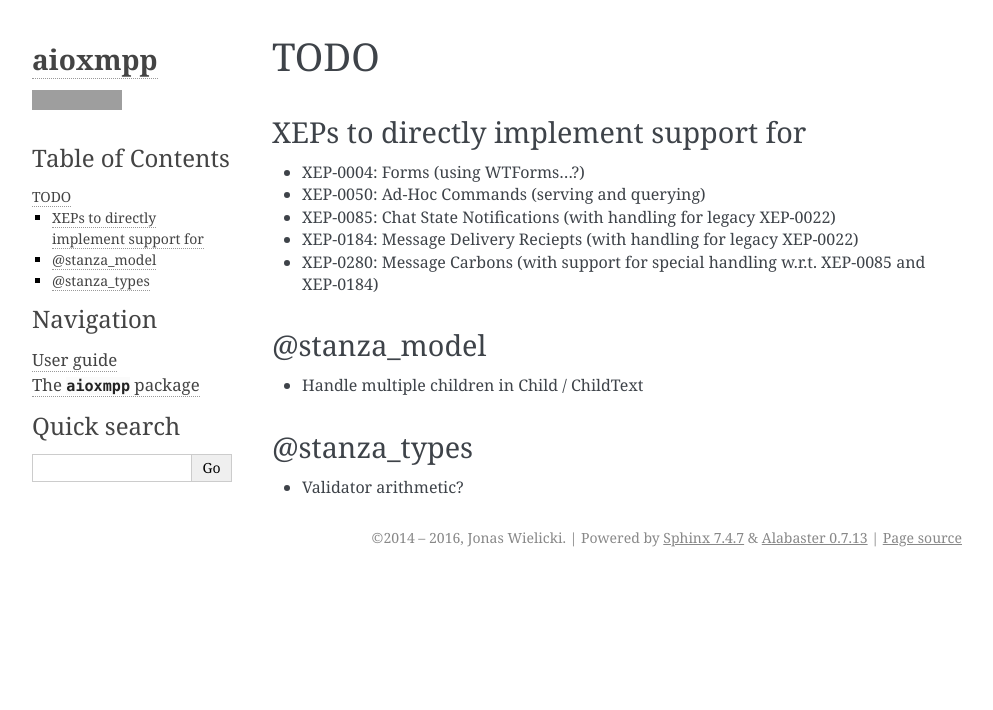
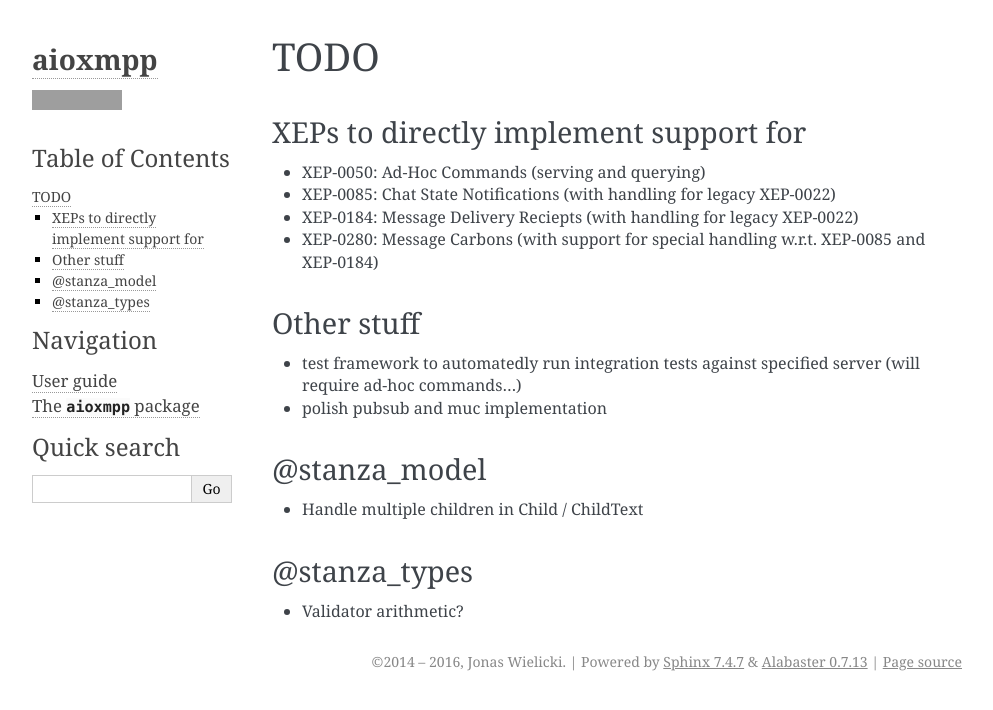
Before and after one commit to horazont/aioxmpp, a Sphinx documentation site: the page built from docs/TODO.rst, in a window 1280 px wide, cut to the strip 0-710 px from the top of the page. Shown: the whole strip, without its empty margins (148-1141 px from the left). Built offline with Sphinx 7.4.7, drawn with Linux system fonts in a browser that asks for light colours; grey boxes are pictures that could not be loaded.

Commit message:
Update TODO.rst

```diff
--- a/docs/TODO.rst
+++ b/docs/TODO.rst
@@ -4,12 +4,18 @@ TODO
 XEPs to directly implement support for
 ======================================
 
-* XEP-0004: Forms (using WTForms…?)
 * XEP-0050: Ad-Hoc Commands (serving and querying)
 * XEP-0085: Chat State Notifications (with handling for legacy XEP-0022)
 * XEP-0184: Message Delivery Reciepts (with handling for legacy XEP-0022)
 * XEP-0280: Message Carbons (with support for special handling w.r.t. XEP-0085
   and XEP-0184)
+
+Other stuff
+===========
+
+* test framework to automatedly run integration tests against specified server
+  (will require ad-hoc commands...)
+* polish pubsub and muc implementation
 
 @stanza_model
 =============
```
